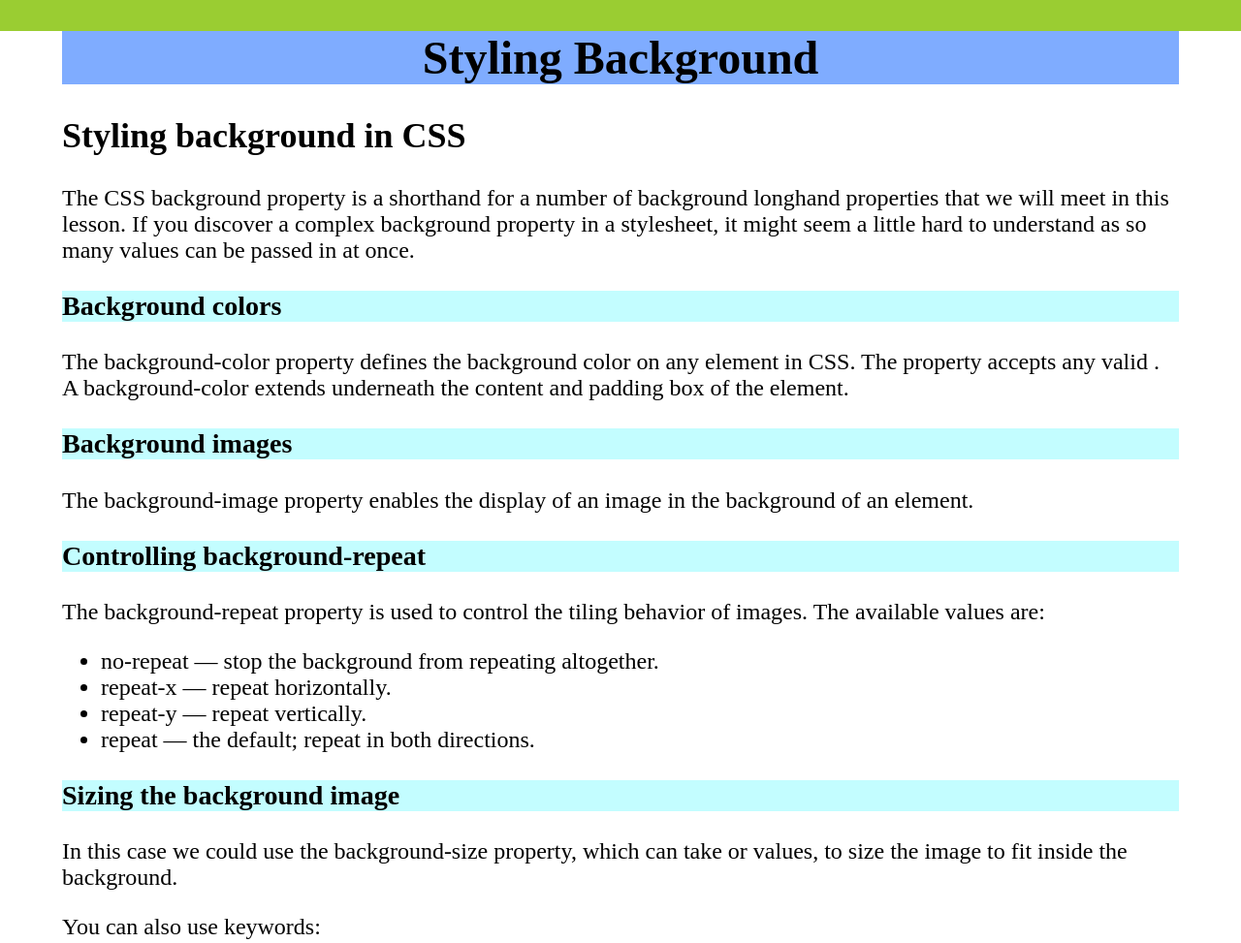
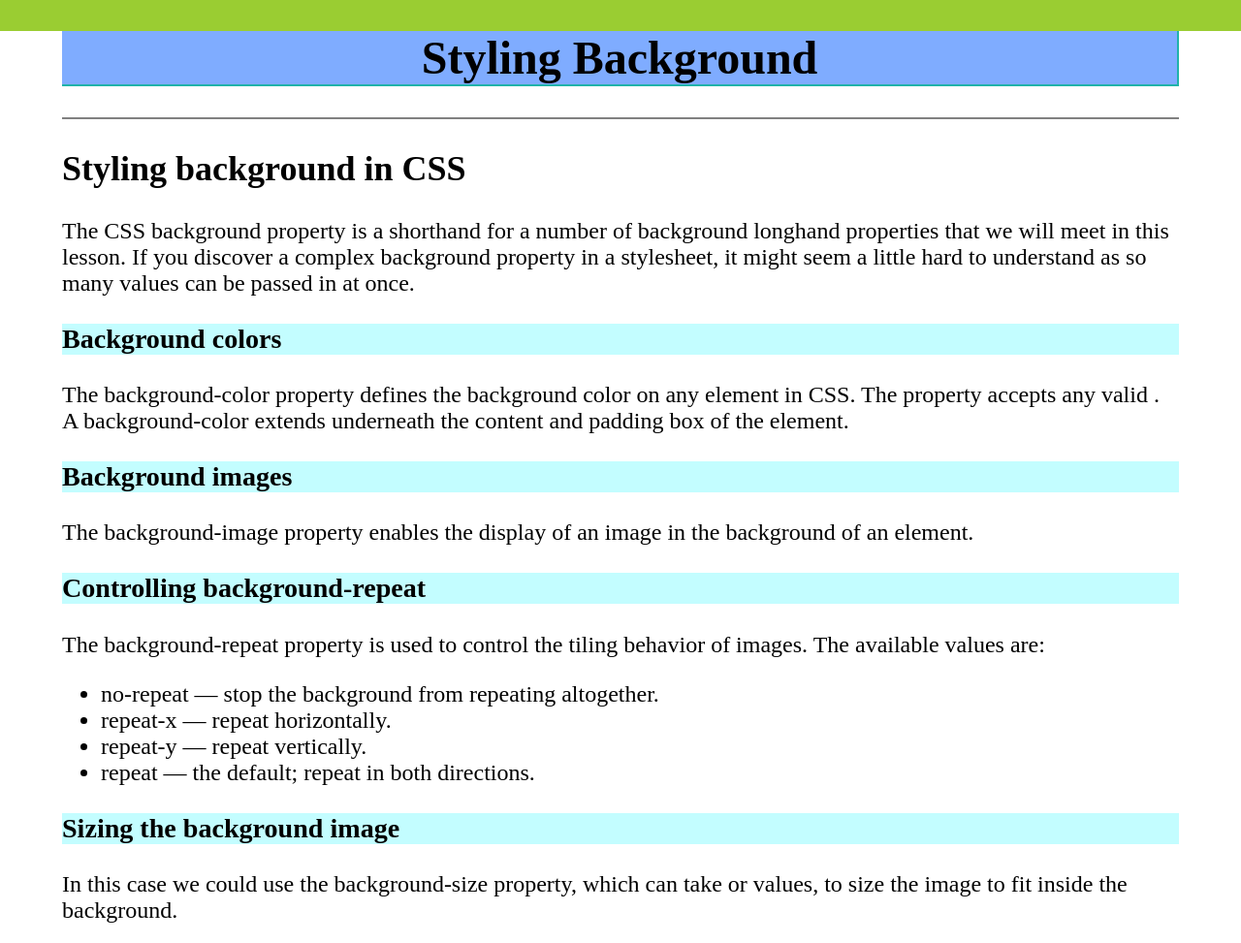
Before and after one commit to Ajaya-01/docs, a plain HTML site: page index.html in a window 1280 px wide. Shown: the top 973 px of the page at 97% size. Drawn offline with Linux system fonts and the light colour scheme.

Commit message:
Added header to style file

```diff
--- a/style.css
+++ b/style.css
@@ -21,8 +21,18 @@ body {
     background-attachment: fixed;
 }
 
+header {
+    box-sizing: border-box;
+    margin: 0;
+    min-height: fit-content;
+    border-bottom: 2px solid gray;
+}
+
 /* background colors */
 h1 {
+    box-sizing: border-box;
+    border-bottom: 2px solid lightseagreen;
+    border-inline-end: 2px solid lightseagreen;
     background-color: rgb(127, 172, 255);
     text-align: center;
 }
```
